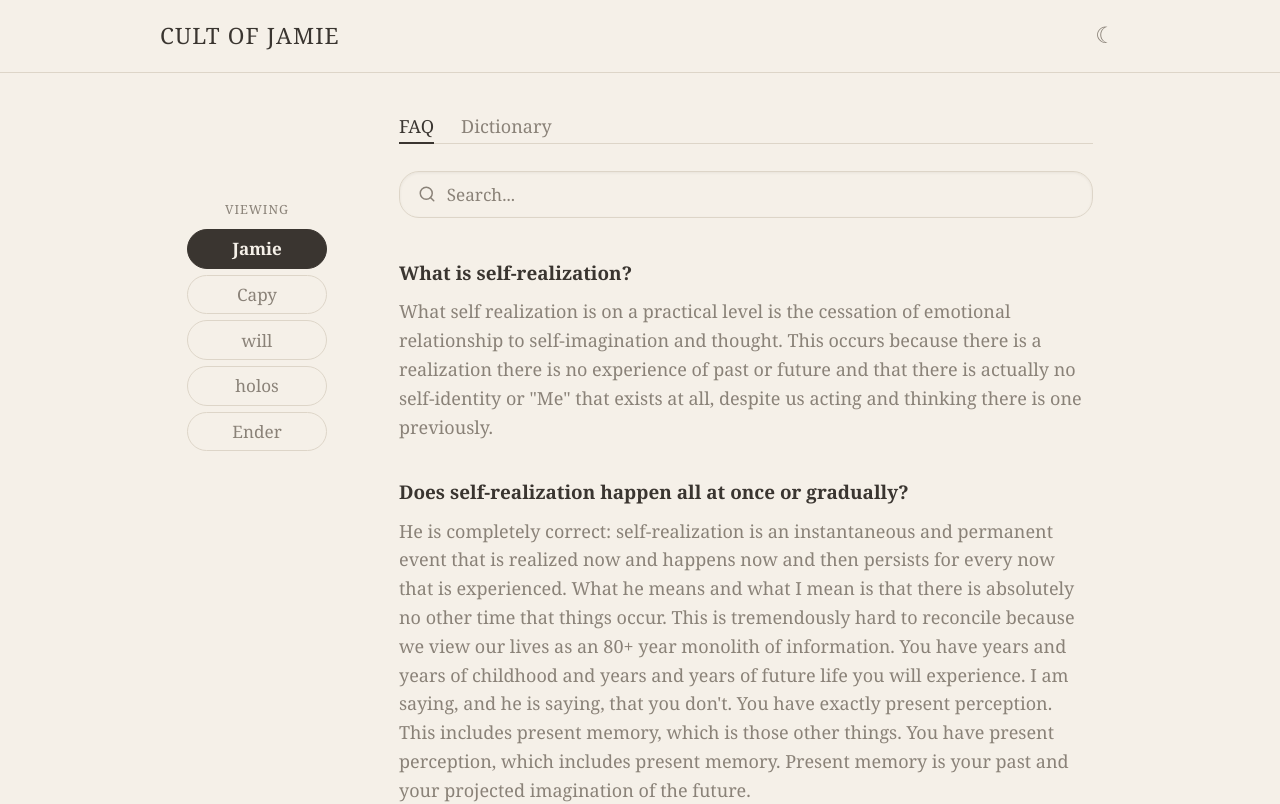
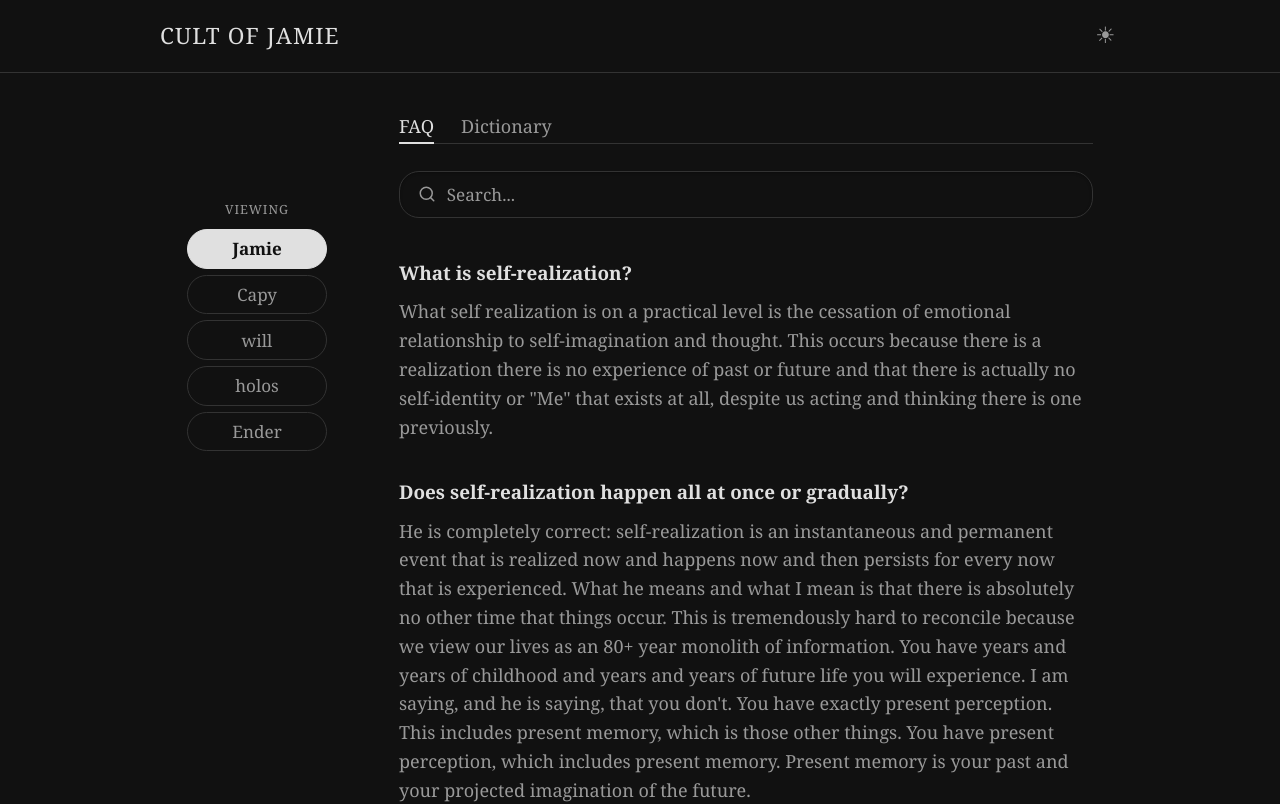
Before and after one commit to aaonhub/cultofjamie, a Next.js app: page / in a window 1280 px wide. Shown: the top 804 px of the page. Built offline with nearby package versions, Linux system fonts and the light colour scheme.

Commit message:
Reapply "Default to dark mode and add flashbang animation on light mode switch"
This reverts commit 56828da823cb9d9ca38f3ba92bf5c363b9ee1a19.

```diff
--- a/src/app/globals.css
+++ b/src/app/globals.css
@@ -318,6 +318,28 @@ h2 {
   font-style: italic;
 }
 
+/* Flashbang overlay when switching to light mode */
+.flashbang-overlay {
+  position: fixed;
+  inset: 0;
+  background: #fff;
+  z-index: 99999;
+  pointer-events: none;
+  animation: flashbang 0.6s ease-out forwards;
+}
+
+@keyframes flashbang {
+  0% {
+    opacity: 0;
+  }
+  10% {
+    opacity: 1;
+  }
+  100% {
+    opacity: 0;
+  }
+}
+
 /* Text fade animation when switching people */
 @keyframes fadeIn {
   from { opacity: 0; }
--- a/src/app/layout.tsx
+++ b/src/app/layout.tsx
@@ -20,7 +20,7 @@ export default function RootLayout({
             __html: `
               (function() {
                 var t = localStorage.getItem('theme');
-                if (t === 'dark' || (!t && window.matchMedia('(prefers-color-scheme: dark)').matches)) {
+                if (t !== 'light') {
                   document.documentElement.classList.add('dark');
                 }
               })();
--- a/src/components/ThemeToggle.tsx
+++ b/src/components/ThemeToggle.tsx
@@ -1,18 +1,28 @@
 'use client'
 
-import { useEffect, useState } from 'react'
+import { useEffect, useState, useCallback } from 'react'
 
 export default function ThemeToggle() {
-  const [dark, setDark] = useState(false)
+  const [dark, setDark] = useState(true)
   const [mounted, setMounted] = useState(false)
 
   useEffect(() => {
     setMounted(true)
     const saved = localStorage.getItem('theme')
-    if (saved === 'dark' || (!saved && window.matchMedia('(prefers-color-scheme: dark)').matches)) {
+    if (saved === 'light') {
+      setDark(false)
+      document.documentElement.classList.remove('dark')
+    } else {
       setDark(true)
       document.documentElement.classList.add('dark')
     }
+  }, [])
+
+  const flashbang = useCallback(() => {
+    const overlay = document.createElement('div')
+    overlay.className = 'flashbang-overlay'
+    document.body.appendChild(overlay)
+    overlay.addEventListener('animationend', () => overlay.remove())
   }, [])
 
   function toggle() {
@@ -22,6 +32,7 @@ export default function ThemeToggle() {
       document.documentElement.classList.add('dark')
       localStorage.setItem('theme', 'dark')
     } else {
+      flashbang()
       document.documentElement.classList.remove('dark')
       localStorage.setItem('theme', 'light')
     }
```
